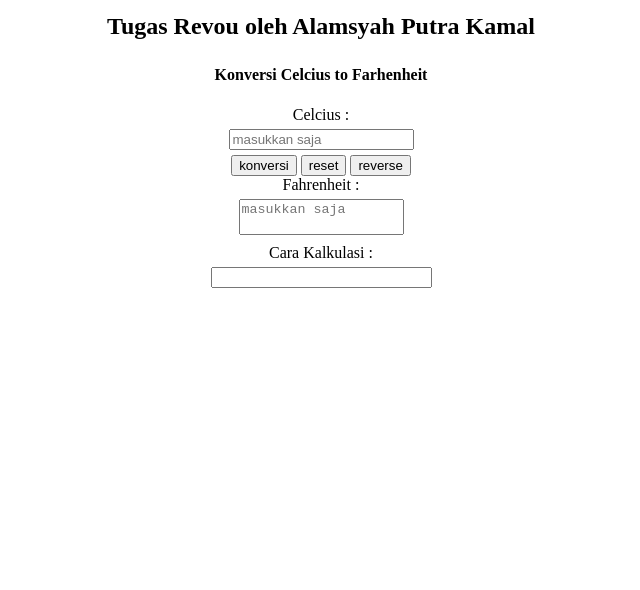
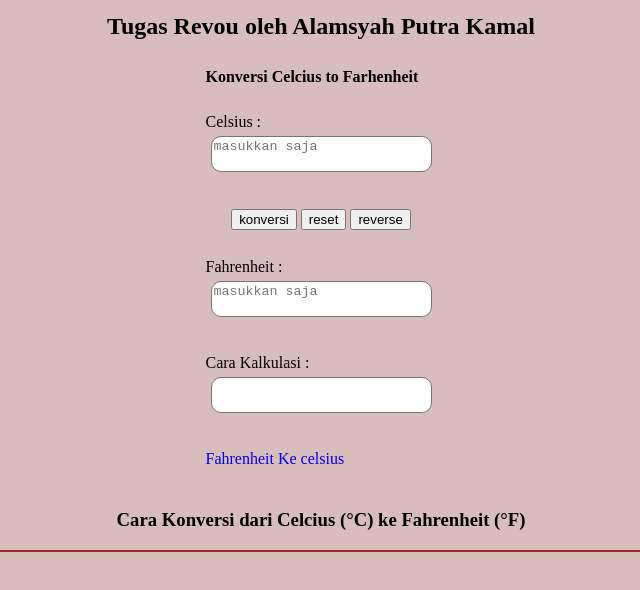
Before and after one commit to revou-fundamental-course/5-feb-24-alamsyahputrakamal, a plain HTML site: page index.html in a window 1280 px wide. Shown: the whole page, without its empty margins (327-967 px from the left). Drawn offline with Linux system fonts and the light colour scheme.

Commit message:
update_ketiga

```diff
--- a/css/style.css
+++ b/css/style.css
@@ -3,13 +3,45 @@ body{
     padding: 0;
     height: auto;
     overflow: hidden;
-    text-align: center;
+    background-color: rgba(142, 54, 54, 0.33);
 }
 h2{
     padding: 5px;
     text-align: center;
     margin: 2px;
-}.textarea{
+}
+.form{
+    position: relative;
+    width: auto;
+}
+.form1{
+    display: grid;
+    grid-template-columns: auto;
+    gap: 5px;
+    place-content: center;
+
+}
+.tombolku{
+    text-align: center;
+}
+.textarea,.hasil{
     resize: none;
     margin: 5px;
+    height: 30px;
+    border-radius: 10px;
+
 }
+a{
+    text-decoration: none;
+}
+span{
+    text-align: center;
+}
+.row{
+    width: 75%;
+    margin:0 0 0 14% ;
+    border: 1px solid brown;
+}
+.form.reverse .textarea{
+    background-color: red;
+}
--- a/index.html
+++ b/index.html
@@ -8,19 +8,31 @@
 </head>
 <body>
     <h2>Tugas Revou oleh Alamsyah Putra Kamal</h2>
-    <h4>Konversi Celcius to Farhenheit</h4>
-    <script src="./js/script.js"></script>
-        <label for="celcius">Celcius :</label><br/>
-        <input type="text" name="celcius" id="celcius" cols="30" rows="1" class="textarea" placeholder="masukkan saja"><br/>
-        <button id="konversi" onclick="clickKonversi()">konversi</button>
-        <button id="reset" onclick="clickReset()">reset</button>
-        <button id="reverse">reverse</button>
+    <div class="form">
+        <div class="form1">
+        <h4>Konversi Celcius to Farhenheit</h4>
+        <label for="celcius">Celsius :<br/>
+            <textarea id="celcius" class="textarea" placeholder="masukkan saja" name="celcius" cols="25" rows="2" ></textarea>
+        </label><br/>
+        <div class="tombolku">
+        <button id="konversi" class="tombol" onclick="clickKonversi()">konversi</button>
+        <button id="reset" class="tombol" onclick="clickReset()">reset</button>
+        <button id="reverse" class="tombol" onclick="#">reverse</button>
+        </div>
         <br/>
         <label for="fahrenheit">Fahrenheit :<br/>
-        <textarea id="fahrenheit" class="textarea" placeholder="masukkan saja" name="fahrenheit" cols="18" rows="2" ></textarea>
+        <textarea id="fahrenheit" class="textarea" placeholder="masukkan saja" name="fahrenheit" cols="25" rows="2" ></textarea>
         </label><br/>
         <label for="cara">Cara Kalkulasi :<br/>
-        <textarea name="cara" id="cara" cols="25" rows="1" class="textarea">
-        </textarea></label>
+        <textarea name="cara" id="cara" cols="25" rows="1" class="hasil" readonly="yes">
+        </textarea></label><br/>
+        <a href="#">Fahrenheit Ke celsius</a><br/>
+        </div>
+        <span><h3>Cara Konversi dari Celcius (°C) ke Fahrenheit (°F)</h3></span>
+        <div class="row"></div>
+
+    </div>
+
+        <script src="./js/script.js"></script>
 </body>
 </html>
--- a/js/script.js
+++ b/js/script.js
@@ -17,3 +17,6 @@ function clickReset(){
     // mereset semua
     window.location.reload();
 }
+function clickReverse(){
+    document.querySelector(".form").classList.toggle("reverse");
+}
```
